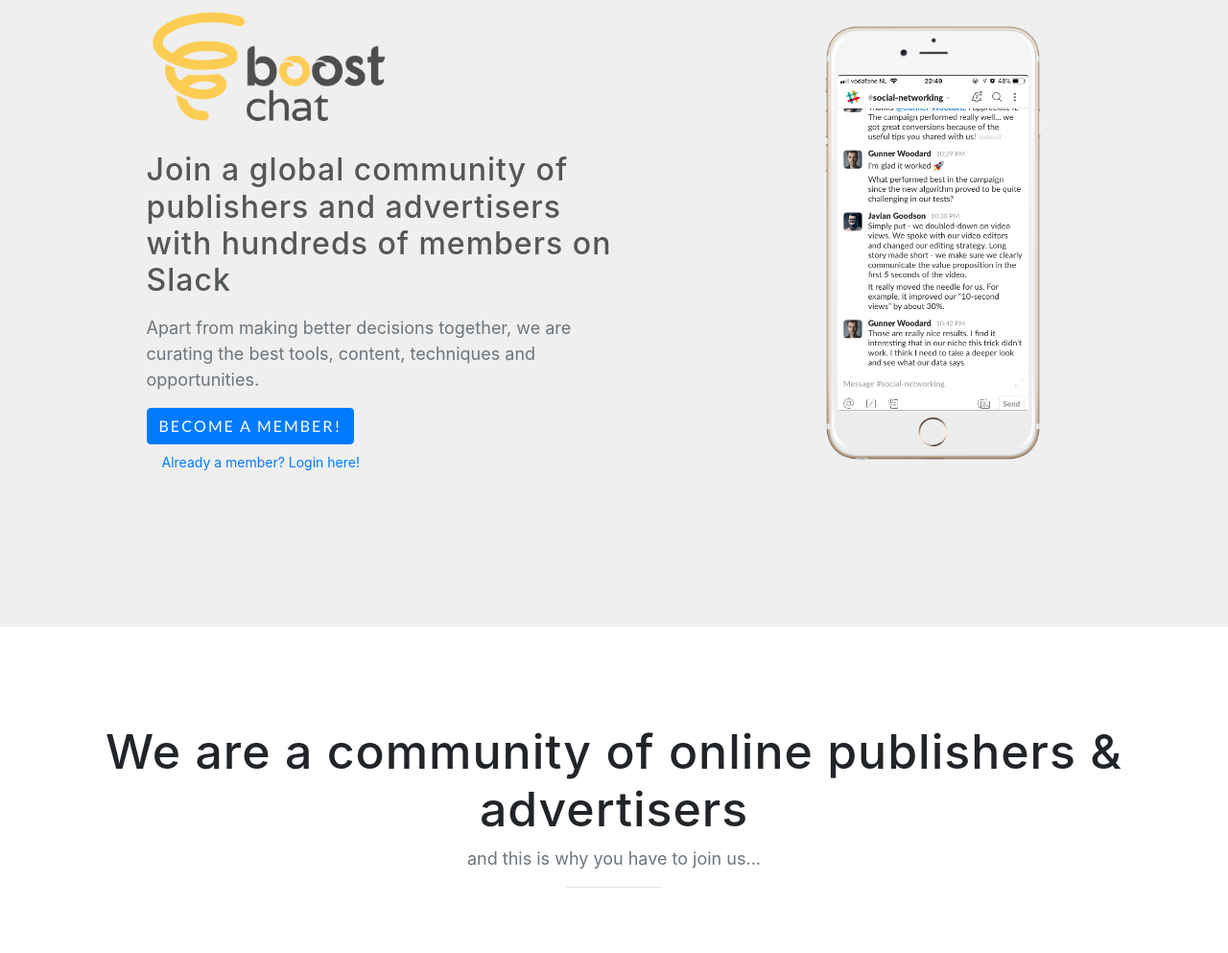
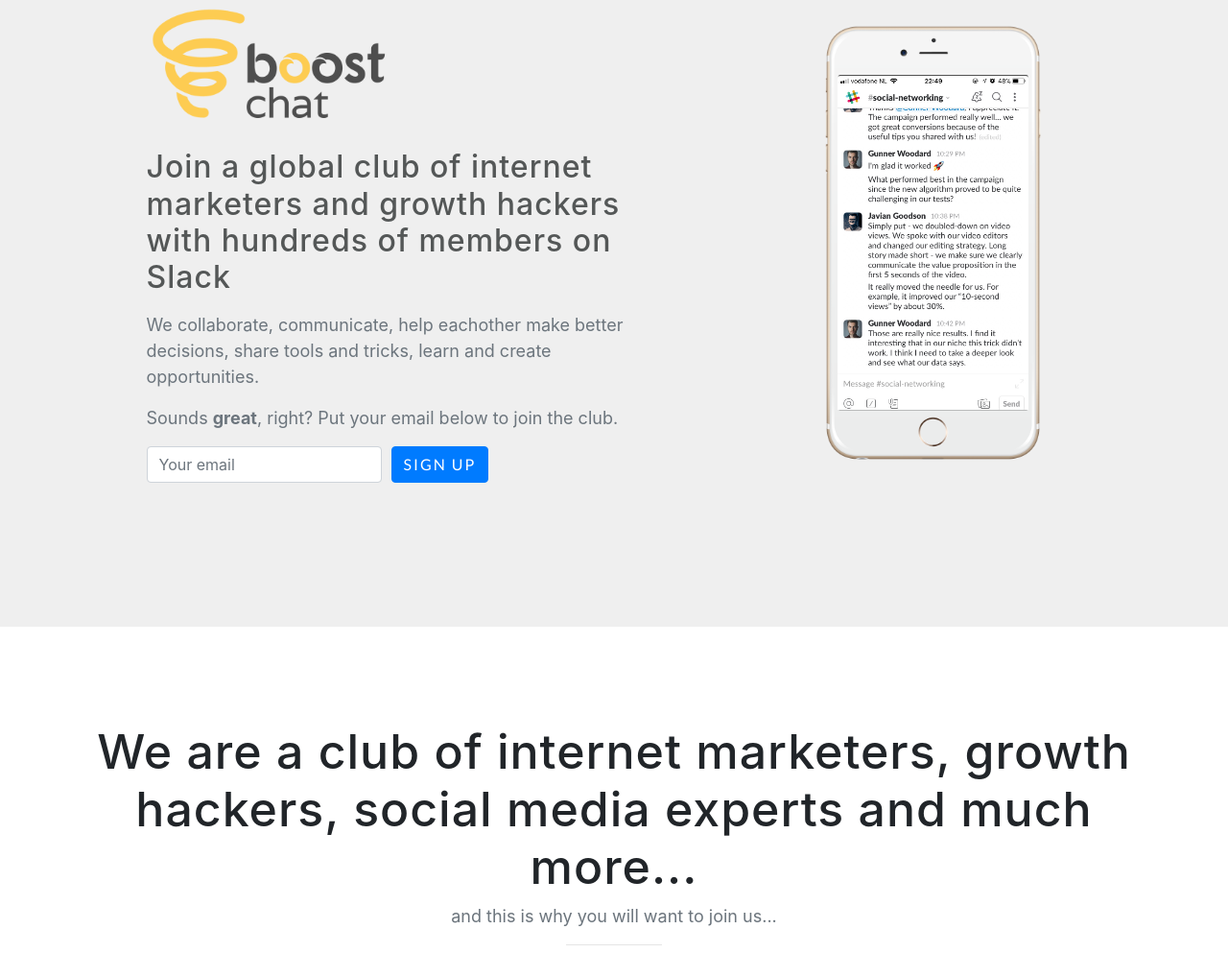
Before and after one commit to fteem/boost.chat, a website with bundled scripts: page index.html in a window 1280 px wide. Shown: the part 147-1140 px from the top of the page at 96% size. Built offline with nearby package versions, Linux system fonts and the light colour scheme; a web font is replaced by a local one.

Commit message:
Change some stuff

```diff
--- a/index.html
+++ b/index.html
@@ -6,7 +6,7 @@
     <meta name="description" content="">
     <meta name="author" content="">
 
-    <title>boost.chat - Where Publishers and Advertisers Connect</title>
+    <title>boost.chat - Club for Internet Marketers</title>
 
     <!-- Bootstrap core CSS -->
     <link href="vendor/bootstrap/css/bootstrap.min.css" rel="stylesheet">
@@ -34,14 +34,26 @@
             <div class="header-content mx-auto">
               <img class="logo mb-4" src="img/logo.png">
               <h2 class="mb-3">
-                Join a global community of publishers and advertisers
-                with hundreds of members on Slack
+                Join a global club of internet marketers and growth hackers with hundreds of members on Slack
               </h2>
               <p class="text-muted">
-                Apart from making better decisions together, we are curating the best tools, content, techniques and opportunities.
+                We collaborate, communicate, help eachother make better decisions, share tools and tricks, learn and create opportunities.
               </p>
-              <a href="https://boostchat.typeform.com/to/KhnYVg" class="btn btn-primary btn-xl js-scroll-trigger">Become a member!</a>
-              <a class='already-member' href="https://the-boost-chat.slack.com">Already a member? Login here!</a>
+              <p class="text-muted">
+                Sounds <b>great</b>, right? Put your email below to join the club.
+              </p>
+
+              <form action="https://tinyletter.com/boostchat" method="post" target="_blank">
+                <div class='form-row'>
+                  <div class='col'>
+                    <input type="text" class="form-control" name='email' id='tlemail' aria-describedby="emailHelp" placeholder="Your email">
+                    <input type="hidden" value="1" name="embed"/>
+                  </div>
+                  <div class='col'>
+                    <input type='submit' class="btn btn-primary btn-md" value='Sign up'/>
+                  </div>
+                </div>
+              </form>
             </div>
           </div>
           <div class="col-lg-5 my-auto">
@@ -62,9 +74,9 @@
     <section class="features" id="features">
       <div class="container">
         <div class="section-heading text-center">
-          <h2>We are a community of online publishers & advertisers</h2>
+          <h2>We are a club of internet marketers, growth hackers, social media experts and much more...</h2>
           <p class="text-muted">
-            and this is why you have to join us...
+            and this is why you will want to join us...
           </p>
           <hr>
         </div>
@@ -92,7 +104,7 @@
                     <i class="icon-graph text-primary"></i>
                     <h3>Grow your network</h3>
                     <p class="text-muted">
-                      A community full of your peers, providing a common platform to expand your network and create new opportunities.
+                      A club filled with your peers, providing a common platform to expand your network and create new opportunities.
                     </p>
                   </div>
                 </div>
@@ -113,17 +125,17 @@
                     <i class="icon-globe text-primary"></i>
                     <h3>Your location doesn't matter</h3>
                     <p class="text-muted">
-                      Different timezone? Who cares! Sharing knowledge, learning and creating value are the only currency!
+                      Different timezone? Who cares! Sharing knowledge, learning and creating value is the only currency!
                     </p>
                   </div>
                 </div>
                 <div class="col-lg-6">
                   <div class="feature-item">
                     <i class="fa fa-unlock"></i>
-                    <h3>Free to join</h3>
+                    <h3>Free to join. For now.</h3>
                     <p class="text-muted">
                       While we might introduce premium features for power members,
-                      participating in the community is free.
+                      participating in the club is free.
                     </p>
                   </div>
                 </div>
@@ -139,7 +151,7 @@
         <h2>
           You will
           <i class="fa fa-thumbs-up"></i>
-          the community, we promise.
+          the club, we promise.
         </h2>
         <a href="https://boostchat.typeform.com/to/KhnYVg" class="btn btn-primary btn-xl js-scroll-trigger">Become a member!</a>
       </div>
--- a/scss/_global.scss
+++ b/scss/_global.scss
@@ -60,3 +60,9 @@
   font-size: 14px;
   padding: 0.5rem 1rem;
 }
+
+.btn-md {
+  font-size: 0.75rem;
+  padding: .5rem 1rem;
+  line-height: 1.5;
+}
```
Also changed, not shown: css/new-age.css, css/new-age.min.css.
